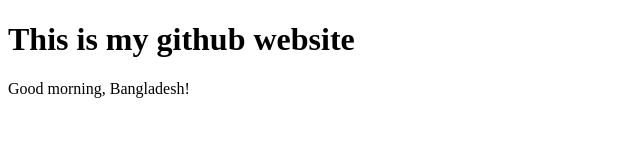
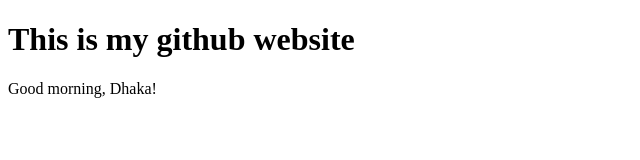
Before and after one commit to AmirulTechie/my_second_website, a plain HTML site: page index.html in a window 1280 px wide. Shown: the full height of the page, 0-640 px from the left. Drawn offline with Linux system fonts and the light colour scheme.

Commit message:
Update index.html

```diff
--- a/index.html
+++ b/index.html
@@ -8,7 +8,7 @@
 <body>
     <h1>This is my github website</h1>
     <div>
-        <p>Good morning, Bangladesh!</p>
+        <p>Good morning, Dhaka!</p>
     </div>
 </body>
 </html>
```
